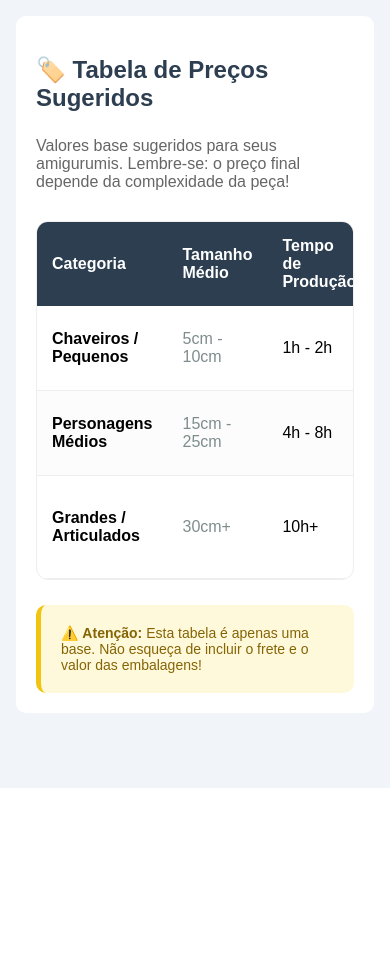
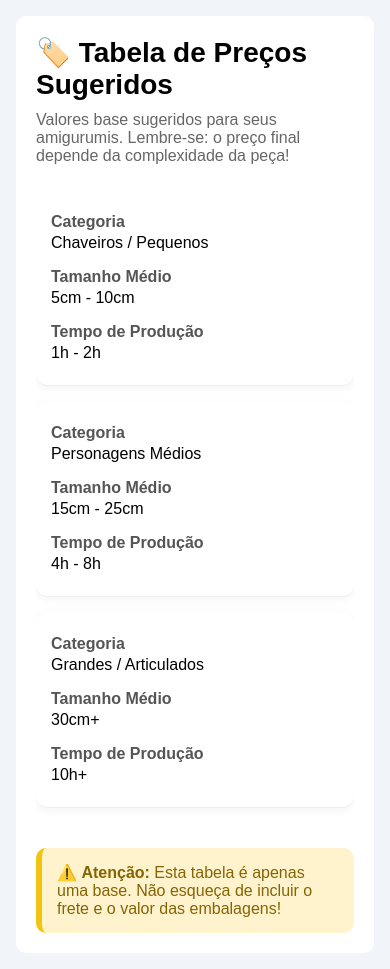
Before and after one commit to iHeyfoxes/sistema-vendas, a Flask app: page /precos in a window 390 px wide. Shown: the part 56-1025 px from the top of the page. Before the commit the page ends 844 px from the top, so only its background shows below. Run offline with Flask 3, Linux system fonts and the light colour scheme; the visitor is signed in with stand-in values (Sample User, id 1); parts of the project's set-up code (start-up, migrations or seed data) failed here and were passed over.

Commit message:
teste do email

```diff
--- a/app.py
+++ b/app.py
@@ -20,6 +20,9 @@ app.config['MAIL_USE_SSL'] = True
 app.config['MAIL_USERNAME'] = 'kngb1981@gmail.com'
 app.config['MAIL_PASSWORD'] = os.environ.get('MAIL_PASSWORD')
 app.config['MAIL_DEFAULT_SENDER'] = 'kngb1981@gmail.com'
+
+if not app.config['MAIL_PASSWORD']:
+    raise ValueError("MAIL_PASSWORD não configurado!")
 
 # BANCO
 uri = os.environ.get("DATABASE_URL")
--- a/templates/precos.html
+++ b/templates/precos.html
@@ -1,43 +1,126 @@
 {% extends "base.html" %}
+
 {% block conteudo %}
-<h2 style="color: #2c3e50; margin-bottom: 25px;">🏷️ Tabela de Preços Sugeridos</h2>
 
-<p style="color: #666; margin-bottom: 30px;">Valores base sugeridos para seus amigurumis. Lembre-se: o preço final depende da complexidade da peça!</p>
+<style>
+/* TÍTULO */
+.titulo {
+    font-size: 28px;
+    font-weight: bold;
+    margin-bottom: 10px;
+}
 
-<div style="background: white; border-radius: 12px; border: 1px solid #eee; overflow: hidden;">
-    <table style="width: 100%; border-collapse: collapse;">
+/* DESCRIÇÃO */
+.descricao {
+    color: #666;
+    margin-bottom: 25px;
+}
+
+/* TABELA */
+table {
+    width: 100%;
+    border-collapse: collapse;
+    background: white;
+    border-radius: 10px;
+    overflow: hidden;
+}
+
+thead {
+    background: #2c3e50;
+    color: white;
+}
+
+th, td {
+    padding: 15px;
+    text-align: left;
+}
+
+tr {
+    border-bottom: 1px solid #eee;
+}
+
+/* AVISO */
+.alerta {
+    margin-top: 25px;
+    background: #fff3cd;
+    border-left: 6px solid #f1c40f;
+    padding: 15px;
+    border-radius: 10px;
+    color: #856404;
+}
+
+/* 🔥 MOBILE TRANSFORMA EM CARDS */
+@media (max-width: 768px) {
+
+    table thead {
+        display: none;
+    }
+
+    table, table tbody, table tr, table td {
+        display: block;
+        width: 100%;
+    }
+
+    table tr {
+        background: white;
+        margin-bottom: 15px;
+        border-radius: 12px;
+        padding: 15px;
+        box-shadow: 0 2px 10px rgba(0,0,0,0.05);
+    }
+
+    table td {
+        padding: 8px 0;
+        border: none;
+    }
+
+    table td::before {
+        content: attr(data-label);
+        font-weight: bold;
+        color: #555;
+        display: block;
+        margin-bottom: 3px;
+    }
+}
+</style>
+
+<div class="titulo">🏷️ Tabela de Preços Sugeridos</div>
+
+<div class="descricao">
+    Valores base sugeridos para seus amigurumis. Lembre-se: o preço final depende da complexidade da peça!
+</div>
+
+<table>
     <thead>
-            <tr style="background-color: #2c3e50; color: white;">
-                <th style="padding: 15px; text-align: left;">Categoria</th>
-                <th style="padding: 15px; text-align: left;">Tamanho Médio</th>
-                <th style="padding: 15px; text-align: left;">Tempo de Produção</th>
-                <th style="padding: 15px; text-align: left;">Preço Sugerido</th>
+        <tr>
+            <th>Categoria</th>
+            <th>Tamanho Médio</th>
+            <th>Tempo de Produção</th>
         </tr>
     </thead>
     <tbody>
-            <tr style="border-bottom: 1px solid #eee;">
-                <td style="padding: 15px;"><b>Chaveiros / Pequenos</b></td>
-                <td style="padding: 15px; color: #7f8c8d;">5cm - 10cm</td>
-                <td style="padding: 15px;">1h - 2h</td>
-                <td style="padding: 15px; color: #27ae60; font-weight: bold;">R$ 35,00 - R$ 50,00</td>
+        <tr>
+            <td data-label="Categoria">Chaveiros / Pequenos</td>
+            <td data-label="Tamanho Médio">5cm - 10cm</td>
+            <td data-label="Tempo de Produção">1h - 2h</td>
         </tr>
-            <tr style="border-bottom: 1px solid #eee; background-color: #fcfcfc;">
-                <td style="padding: 15px;"><b>Personagens Médios</b></td>
-                <td style="padding: 15px; color: #7f8c8d;">15cm - 25cm</td>
-                <td style="padding: 15px;">4h - 8h</td>
-                <td style="padding: 15px; color: #27ae60; font-weight: bold;">R$ 80,00 - R$ 130,00</td>
+
+        <tr>
+            <td data-label="Categoria">Personagens Médios</td>
+            <td data-label="Tamanho Médio">15cm - 25cm</td>
+            <td data-label="Tempo de Produção">4h - 8h</td>
         </tr>
-            <tr style="border-bottom: 1px solid #eee;">
-                <td style="padding: 15px;"><b>Grandes / Articulados</b></td>
-                <td style="padding: 15px; color: #7f8c8d;">30cm+</td>
-                <td style="padding: 15px;">10h+</td>
-                <td style="padding: 15px; color: #27ae60; font-weight: bold;">R$ 180,00 - R$ 250,00</td>
+
+        <tr>
+            <td data-label="Categoria">Grandes / Articulados</td>
+            <td data-label="Tamanho Médio">30cm+</td>
+            <td data-label="Tempo de Produção">10h+</td>
         </tr>
     </tbody>
 </table>
+
+<div class="alerta">
+    ⚠️ <b>Atenção:</b> Esta tabela é apenas uma base. Não esqueça de incluir o frete e o valor das embalagens!
 </div>
 
-<div style="margin-top: 25px; padding: 20px; background: #fff9db; border-radius: 10px; border-left: 5px solid #f1c40f;">
-    <p style="margin: 0; color: #856404; font-size: 14px;">⚠️ <b>Atenção:</b> Esta tabela é apenas uma base. Não esqueça de incluir o frete e o valor das embalagens!</p>
-</div>
 {% endblock %}
```
Lines whose indentation alone changed are shown as unchanged.
